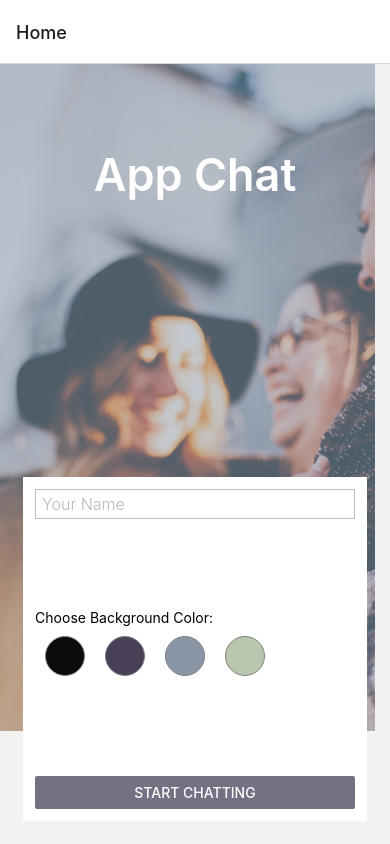
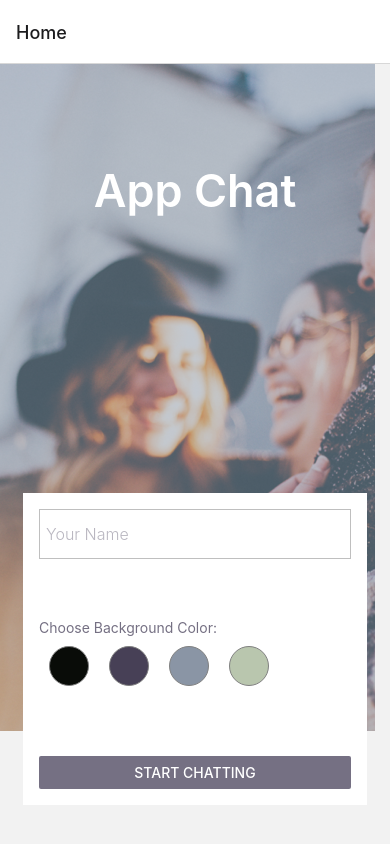
Before and after one commit to knopgm/App-Chat, a React Native app: screen /Home in a window 390 px wide. Built offline with nearby package versions, Linux system fonts and the light colour scheme.

Commit message:
Create a app Chat with 2 pages

```diff
--- a/components/Chat.js
+++ b/components/Chat.js
@@ -9,7 +9,12 @@ export default class Screen2 extends React.Component {
 
   render() {
     return (
-      <View style={styles.chatContainer}>
+      <View
+        style={[
+          styles.chatContainer,
+          { backgroundColor: this.props.route.params.backgroundColor },
+        ]}
+      >
         <Text>Hello Chat Screen!</Text>
       </View>
     );
--- a/components/Start.js
+++ b/components/Start.js
@@ -2,26 +2,36 @@ import React from "react";
 import {
   View,
   Text,
+  TouchableOpacity,
   Button,
   TextInput,
   StyleSheet,
   ImageBackground,
 } from "react-native";
+import { FlatList } from "react-native-gesture-handler";
 import Background_Image from "../assets/Background_Image.png";
 // import icon from "../assets/icon.svg";
+
+const colors = ["#090C08", "#474056", "#8A95A5", "#B9C6AE"];
 
 export default class Screen1 extends React.Component {
   constructor(props) {
     super(props);
-    this.state = { name: "", color: "", active: false };
+
+    this.state = {
+      //save user's name
+      name: "",
+      //save user's choosed color
+      currentColor: colors[3],
+    };
   }
 
   render() {
-    const colors = ["#090C08", "#474056", "#8A95A5", "#B9C6AE"];
-    const currentColor = this.state.color;
-    console.log(this.state.color);
+    const { currentColor } = this.state;
+    console.log(currentColor);
+
     return (
-      <View style={styles.container}>
+      <View style={[styles.container]}>
         <ImageBackground
           source={Background_Image}
           resizeMode="cover"
@@ -38,32 +48,38 @@ export default class Screen1 extends React.Component {
               // inlineImageLeft="icon"
             />
             <View>
-              <Text>Choose Background Color:</Text>
+              <Text style={styles.textDisplayColors}>
+                Choose Background Color:
+              </Text>
               <View style={styles.colorcontainer}>
-                <View
-                  style={styles.colorsdisplay1}
-                  onPress={() => this.setState({ color: "#090C08" })}
-                ></View>
-                <View
-                  style={[styles.colorsdisplay1, styles.colorsdisplay2]}
-                  onPress={() => this.setState({ color: "#474056" })}
-                ></View>
-                <View
-                  style={[styles.colorsdisplay1, styles.colorsdisplay3]}
-                  onPress={() => this.setState({ color: "#8A95A5" })}
-                ></View>
-                <View
-                  style={[styles.colorsdisplay1, styles.colorsdisplay4]}
-                  onPress={() => this.setState({ color: "#B9C6AE" })}
-                ></View>
+                <FlatList
+                  data={colors}
+                  horizontal={true}
+                  renderItem={({ item: color }) => (
+                    <TouchableOpacity
+                      onPress={() => this.setState({ currentColor: color })}
+                    >
+                      <View
+                        style={[
+                          styles.colorsdisplay,
+                          { backgroundColor: color },
+                        ]}
+                      ></View>
+                    </TouchableOpacity>
+                  )}
+                />
               </View>
             </View>
             <Button
+              //A button cannot use a outside style in react Native
+              minHeight="50"
               color="#757083"
               title="Start Chatting"
+              // go to the chat page with the states that the user saved
               onPress={() =>
                 this.props.navigation.navigate("Chat", {
                   name: this.state.name,
+                  backgroundColor: this.state.currentColor,
                 })
               }
             />
@@ -95,16 +111,16 @@ const styles = StyleSheet.create({
   //interactive container styles
   interactive_container: {
     backgroundColor: "#FFFFFF",
-    height: "44%",
+    height: "40%",
     width: "88%",
-    padding: "3%",
+    padding: "4%",
     display: "flex",
     flexDirection: "column",
     justifyContent: "space-between",
   },
   //to style the input for name
   name: {
-    height: 30,
+    minHeight: 50,
     minWidth: 150,
     padding: 6,
     borderWidth: 1,
@@ -122,7 +138,13 @@ const styles = StyleSheet.create({
     opacity: 100,
     flexDirection: "row",
   },
-  colorsdisplay1: {
+  //text asking for a color
+  textDisplayColors: {
+    color: "#757083",
+  },
+  // draw's the circles for the colors
+  // colors will be choose dynamically
+  colorsdisplay: {
     height: 40,
     width: 40,
     borderRadius: 20,
@@ -130,15 +152,5 @@ const styles = StyleSheet.create({
     padding: 6,
     borderWidth: 1,
     borderColor: "gray",
-    backgroundColor: "#090C08",
-  },
-  colorsdisplay2: {
-    backgroundColor: "#474056",
-  },
-  colorsdisplay3: {
-    backgroundColor: "#8A95A5",
-  },
-  colorsdisplay4: {
-    backgroundColor: "#B9C6AE",
   },
 });
```
